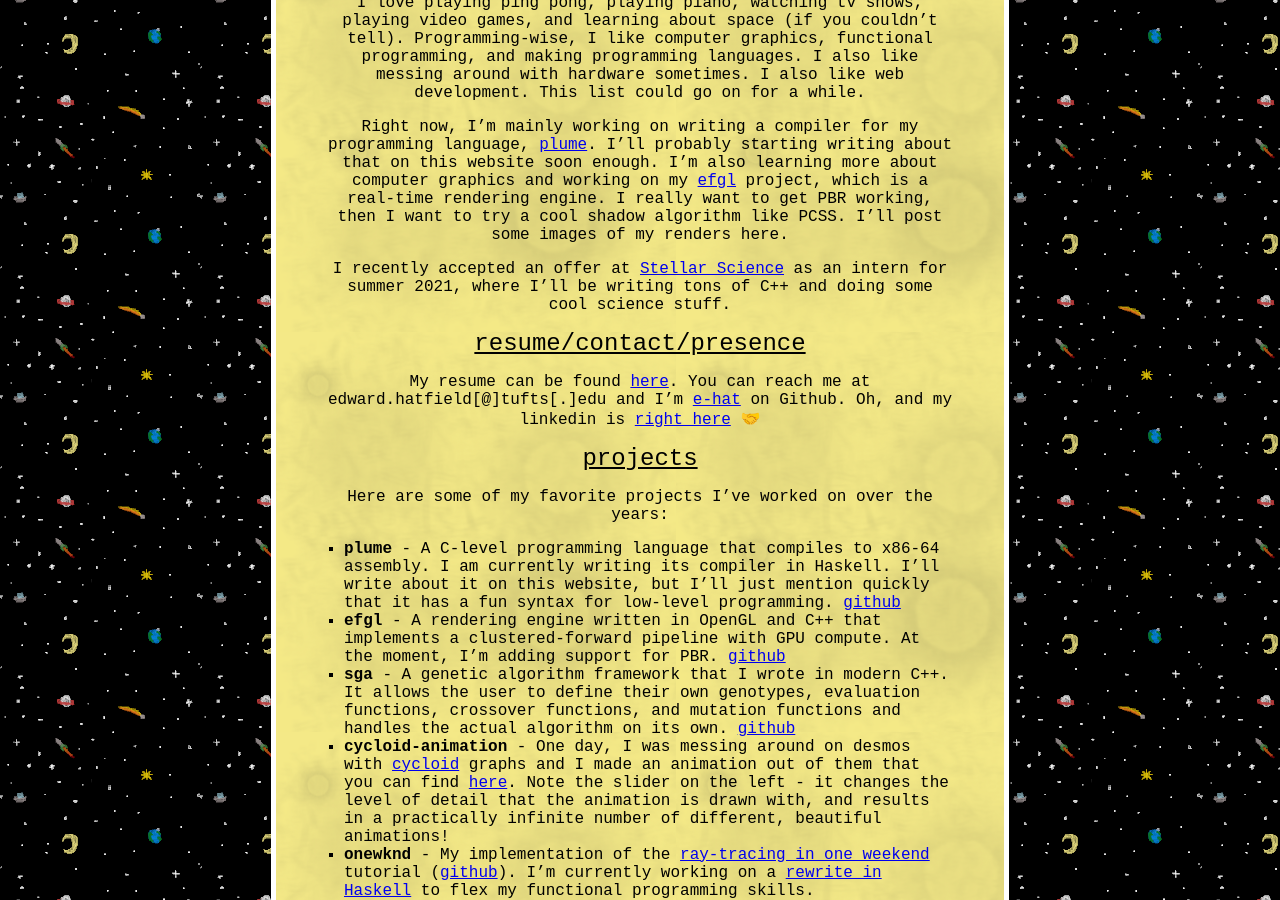
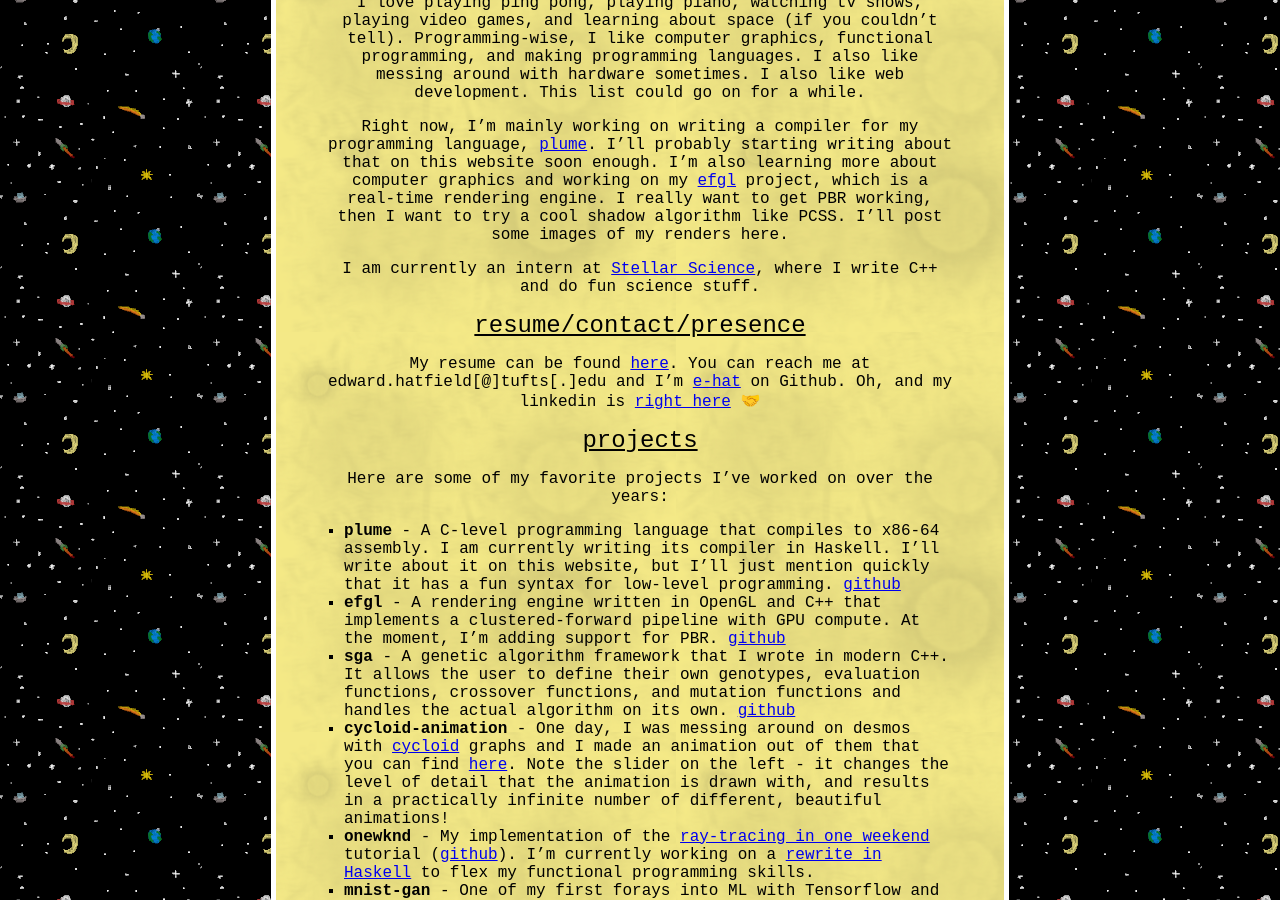
Before and after one commit to e-hat/e-hat.github.io, a Jekyll site: the page built from index.md, in a window 1280 px wide and 900 px high, scrolled down 521 px. Built offline with Jekyll 4.4.1, drawn with Linux system fonts in a browser that asks for light colours.

Commit message:
Updated index

```diff
--- a/index.md
+++ b/index.md
@@ -33,8 +33,8 @@ computer graphics and working on my [efgl](https://github.com/e-hat/efgl)
 project, which is a real-time rendering engine. I really want to get PBR working,
 then I want to try a cool shadow algorithm like PCSS. I'll post some images of my renders here.
 
-I recently accepted an offer at [Stellar Science](https://www.stellarscience.com/)
- as an intern for summer 2021, where I'll be writing tons of C++ and doing some cool science stuff.
+I am currently an intern at [Stellar Science](https://www.stellarscience.com/),
+where I write C++ and do fun science stuff.
 
 {% include section-title.html words="resume/contact/presence" %}
 My resume can be found [here](/assets/files/eddiehatfield_resume.pdf).
```
